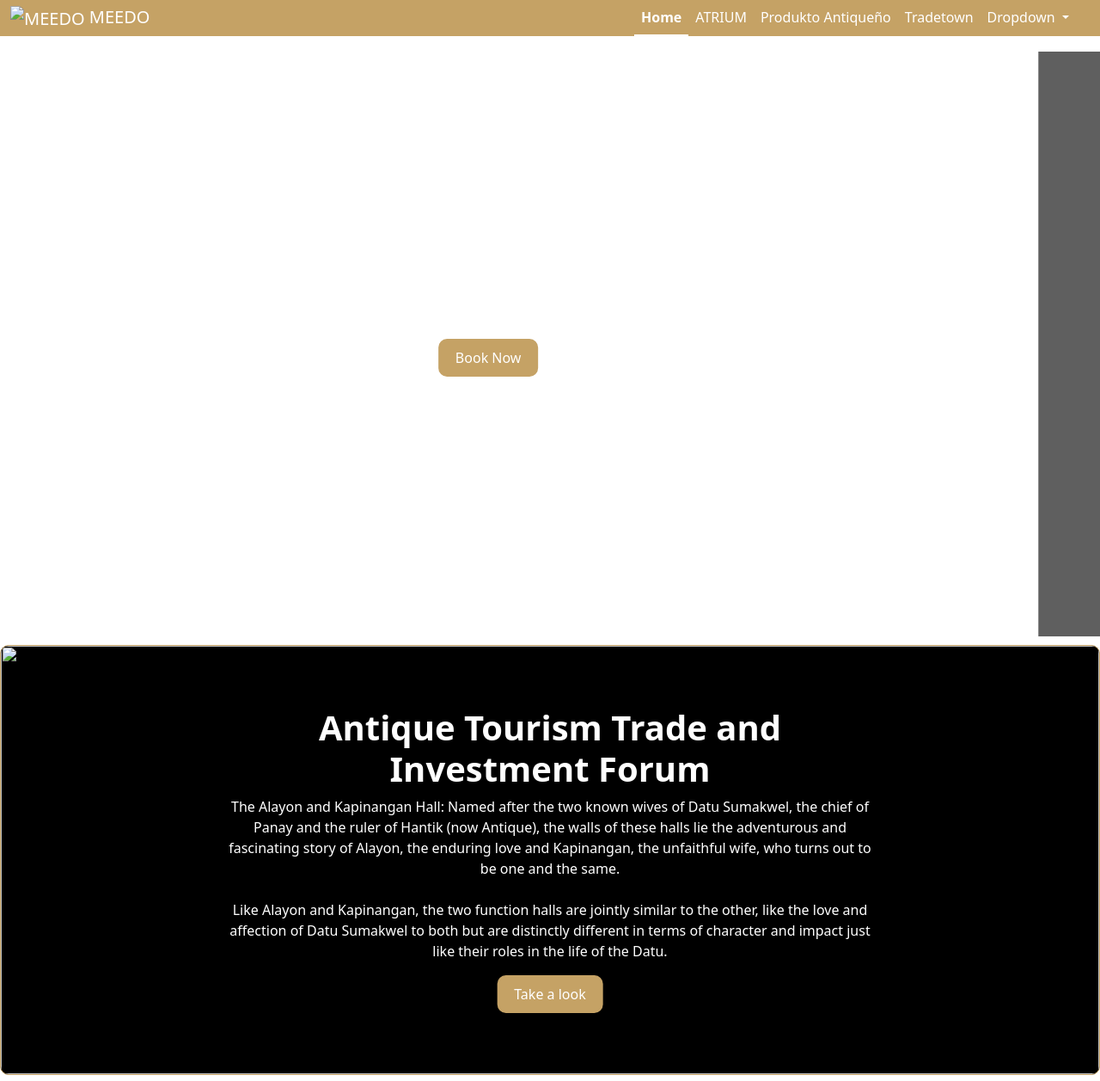
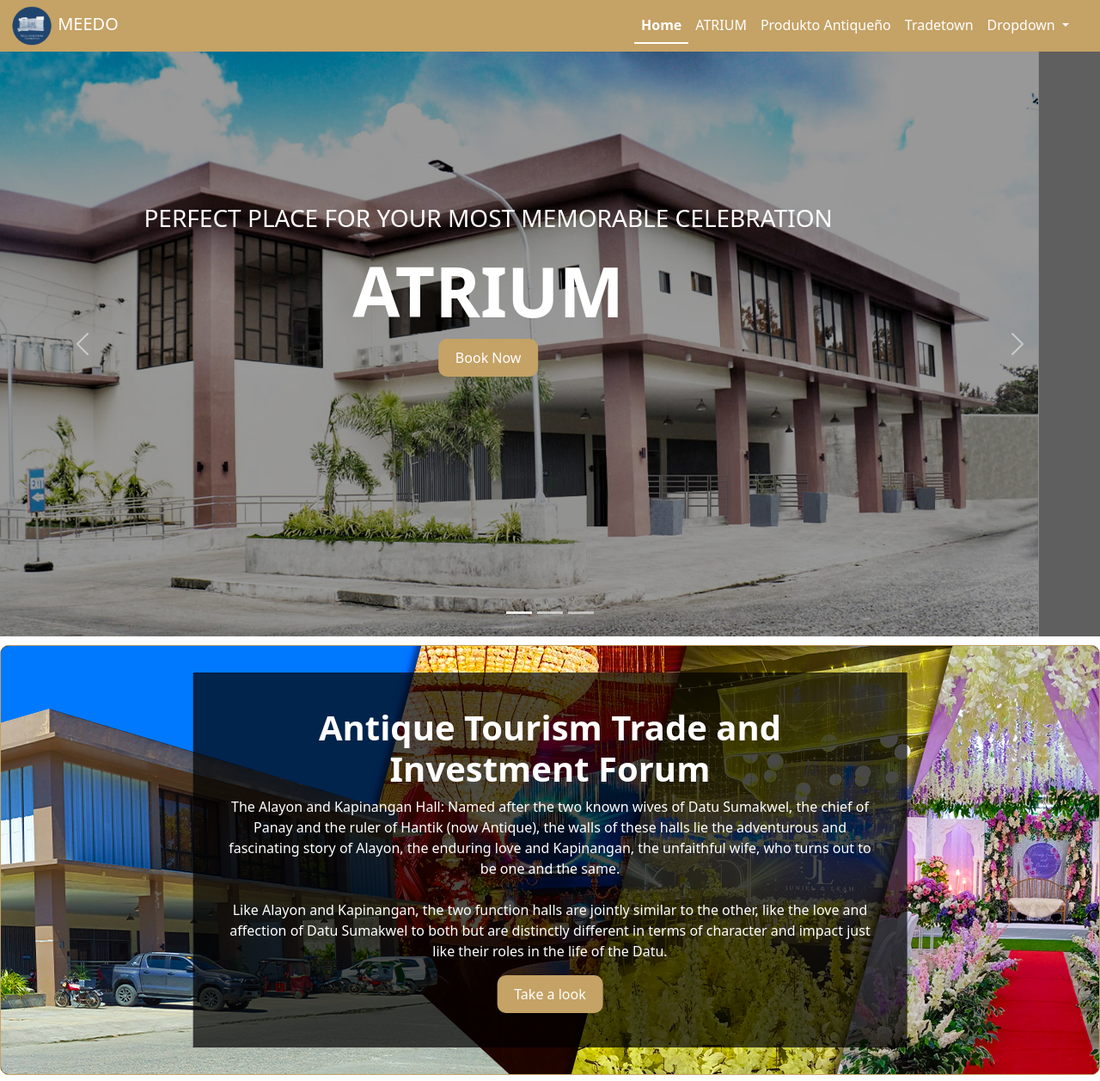
Before and after one commit to Mythchael/MEEDO, a plain HTML site: page index.html in a window 1280 px wide. Shown: the top 1257 px of the page at 86% size. Drawn offline with nearby package versions, Linux system fonts and the light colour scheme; the site is published under a folder, as on GitHub Pages, so addresses that start at the root find nothing; grey boxes are pictures that could not be loaded.

Commit message:
fixed images source

```diff
--- a/index.html
+++ b/index.html
@@ -30,7 +30,7 @@
     <nav class="navbar nav-underline navbar-expand-lg bg-body-tertiary fixed-top" style="padding: 0;">
         <div class="container-fluid" style="background-color: rgb(197, 162, 101);">
           <a title="Municipal Economic Enterprise Development Office" class="navbar-brand" href="#" style="color: white;">
-            <img src="/logo/MEEDO-logo.png" alt="MEEDO" width="50" height="50">
+            <img src="logo/meedo-logo.png" alt="MEEDO" width="50" height="50">
             MEEDO</a>
           <button class="navbar-toggler" type="button" data-bs-toggle="offcanvas" data-bs-target="#offcanvasNavbar" aria-controls="offcanvasNavbar" aria-label="Toggle navigation">
             <span class="navbar-toggler-icon"></span>
@@ -85,7 +85,7 @@
 
             <div class="carousel-inner">
               <div class="carousel-item active c-item">
-                <img src="/images/slide-image-1.jpg" class="d-block w-100 c-img" alt="Slide 1">
+                <img src="images/slide-image-1.jpg" class="d-block w-100 c-img" alt="Slide 1">
                 <div class="carousel-caption top-0 mt-4">
                   <p class="mt-5 fs-3 text-uppercase paddingtop80px">Perfect place for your most memorable celebration</p>
                   <h1 class="display-1 fw-bolder text-capitalize">ATRIUM</h1>
@@ -125,7 +125,7 @@
     <!-- ATRIUM content start -->
     <div class="grid-container-auto-repeat-atrium" id="atrium">
         <div class="card-1-atrium">
-            <img title="ATRIUM" class="img-atrium" src="/images/atrium/hero-image-atrium.jpg" alt="">
+            <img title="ATRIUM" class="img-atrium" src="images/atrium/hero-image-atrium.jpg" alt="">
             <div class="text-atrium">
                 <h1>Antique Tourism Trade and Investment Forum</h1>
                 <p>The Alayon and Kapinangan Hall: Named after the two known wives of Datu Sumakwel, the chief of Panay and the ruler of Hantik (now Antique), the walls of these halls lie the adventurous and fascinating story of Alayon, the enduring love and Kapinangan, the unfaithful wife, who turns out to be one and the same.
```
